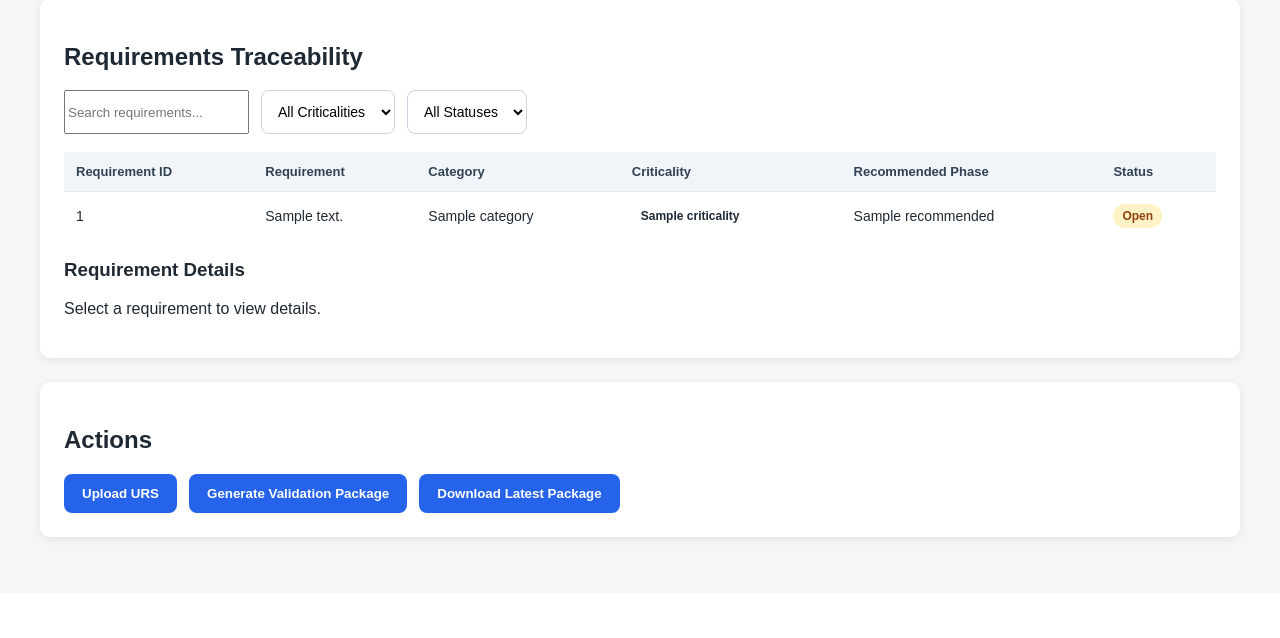
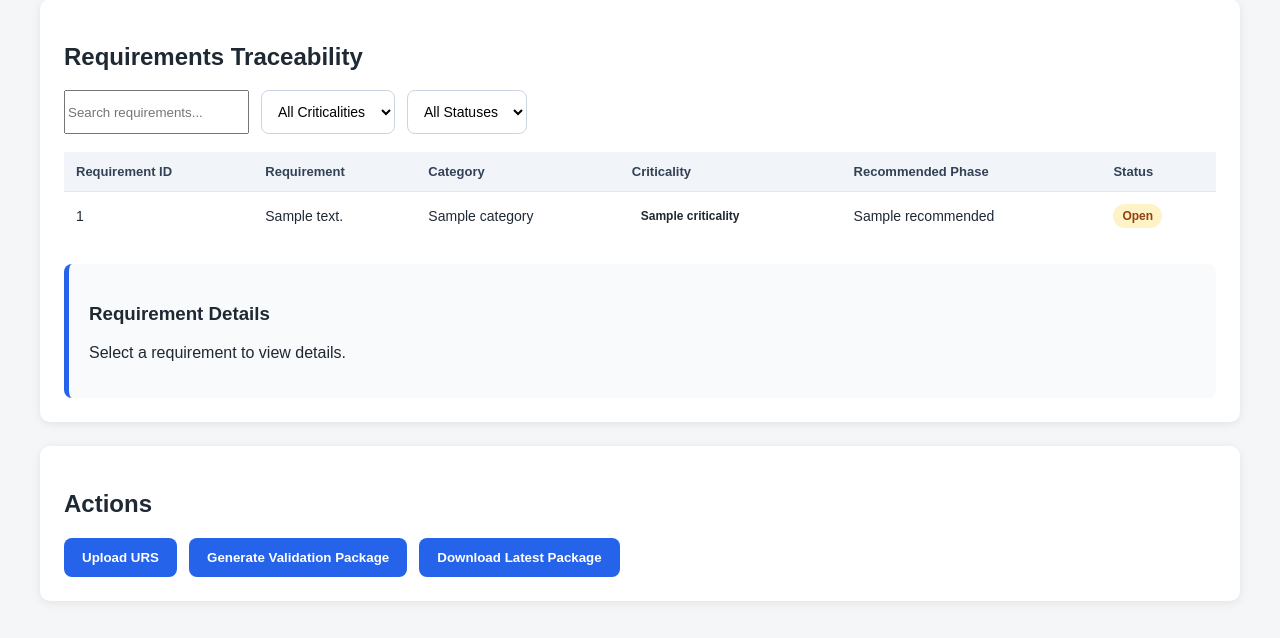
Before and after one commit to gjoanis/CQVIP, a FastAPI app: template web/templates/index.html in a window 1280 px wide. Shown: the part 819-1457 px from the top of the page. Before the commit the page ends 1364 px from the top, so only its background shows below. Run offline with FastAPI, Linux system fonts and the light colour scheme; the template is opened without the code that fills it: most values are stand-ins (such as "Sample title", 1, 10 or a date in 2020).

Commit message:
Initial CQVIP working prototype

```diff
--- a/web/static/style.css
+++ b/web/static/style.css
@@ -177,3 +177,15 @@ tr:hover {
     font-size: 14px;
     background: white;
 }
+
+.requirement-details {
+    margin-top: 24px;
+    padding: 20px;
+    border-left: 5px solid #2563eb;
+    background: #f8fafc;
+    border-radius: 8px;
+}
+
+#requirementsTable tr {
+    cursor: pointer;
+}
```
